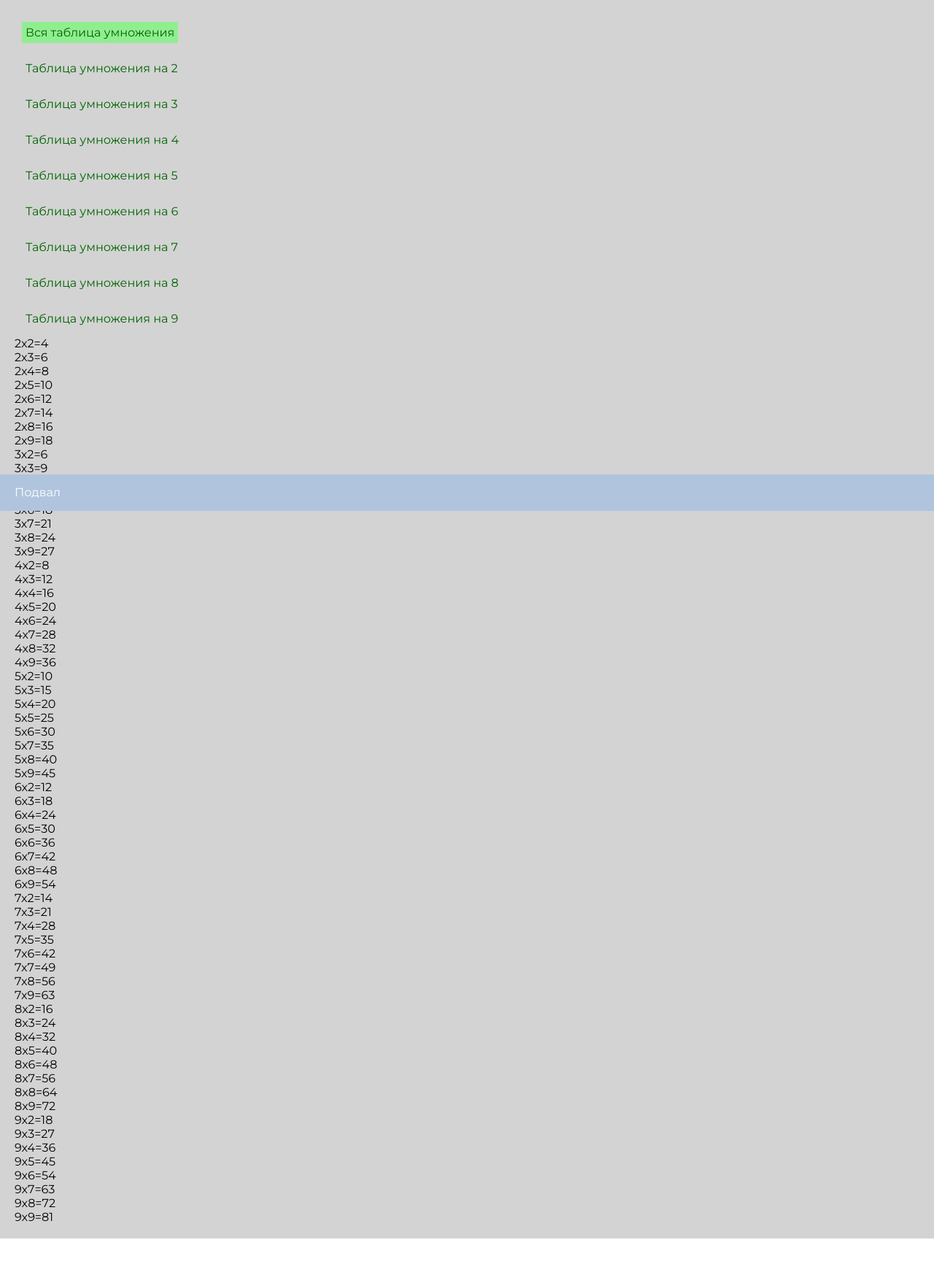
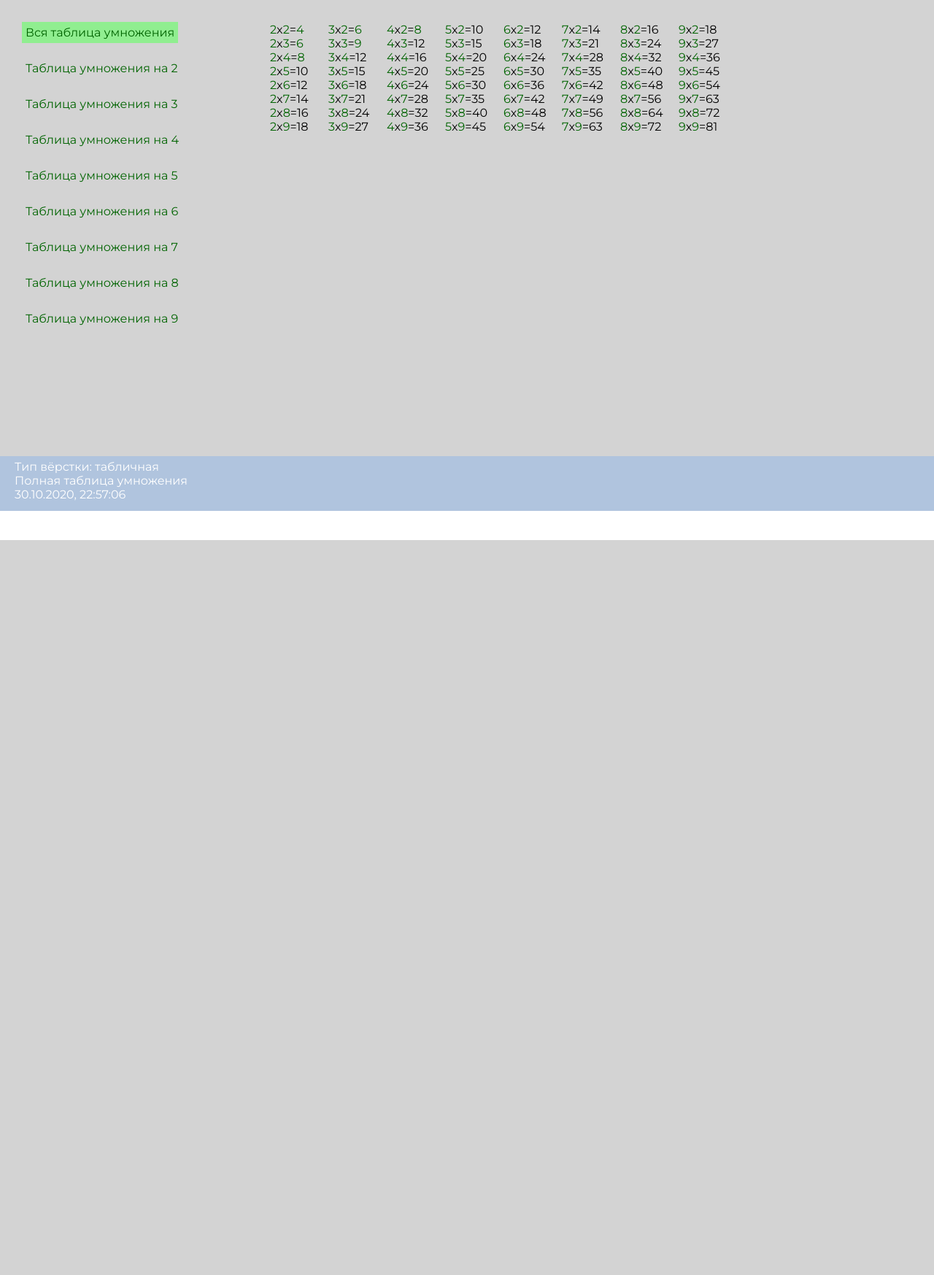
Before and after one commit to StacyGru/php1, a PHP site: page /lab5/index.php in a window 1280 px wide. Shown: the part 100-1847 px from the top of the page at 73% size. After the commit the page ends 840 px from the top, so only its background shows below. Run offline with PHP 8.4, Linux system fonts and the light colour scheme.

Commit message:
Лаба 5 (готова)

```diff
--- a/lab5/index.php
+++ b/lab5/index.php
@@ -46,9 +46,13 @@
             <div class="product_menu">
                 <?php
 
+                    echo '<div class="m">';
+
                     echo '<a href="'; // кнопка "Вся таблица умножения"
                     if (isset($_GET['html_type']))   // добавляем параметр html_type (если он был задан)
                         echo '?html_type='.$_GET['html_type'];
+                    else
+                        echo '/lab5';
                     echo '"';
                     if (!isset($_GET['content']))   // если параметр content не был передан, то кнопка подсвечивается
                         echo ' class="selected"';
@@ -65,13 +69,55 @@
                         echo '>Таблица умножения на '.$i.'</a><br>';
                     }
 
+                ?>
+                </div>
+
+            <div class="main">
+                <?php
+
                     function outRow($n)
                     {
                         for ($i=2; $i<10; $i++)
-                            echo $n.'x'.$i.'='.($n*$i).'</br>';
+                        {
+                            echo outNumAsLink($n).'x',outNumAsLink($i).'=',outNumAsLink($n*$i).'</br>';
+                        }
+                    }
+
+                    function outNumAsLink($p)
+                    {
+                        if (1<$p && $p<10)
+                        {
+                            echo '<a href="?content='.$p; // значение параметра content == цифре на кнопке == значению счётчика
+                            if (isset($_GET['html_type']))   // добавляем параметр html_type (если он был задан)
+                                echo '&html_type='.$_GET['html_type'];
+                            echo '" class="num">'.$p.'</a>';
+                        }
+                        else
+                            echo $p;
                     }
 
                     function outTableForm() // функция вывода в табличной форме
+                    {
+                        echo '<table><tr>';
+                        if  (!isset($_GET['content']))  // если параметр content не был задан то выводим всю таблицу целиком
+                        {
+                            for ($i=2; $i<10; $i++) // счётчик от 2 до 9
+                            {
+                                echo '<td class="ttRow">';
+                                outRow($i);
+                                echo '</td>';
+                            }
+                        }
+                        else    // если параметр content был задан то выводим соответствующую таблицу
+                        {
+                            echo '<td class="ttSingleRow">';
+                            outRow($_GET['content']);
+                            echo '</td>';
+                        }
+                        echo '</table></tr>';
+                    }
+
+                    function outDivForm()   // функция вывода в блочной форме
                     {
                         if  (!isset($_GET['content']))  // если параметр content не был задан то выводим всю таблицу целиком
                         {
@@ -90,11 +136,6 @@
                         }
                     }
 
-                    function outDivForm()   // функция вывода в блочной форме
-                    {
-
-                    }
-
                     if (!isset($_GET['html_type']) || $_GET['html_type']=='TABLE')  // если тип вёрстки не задан (по умолчанию - табличная) или задан тип вёрстки "TABLE"
                         outTableForm();
                     else
@@ -105,7 +146,27 @@
             </main>
 
         <footer>
-            Подвал
+            <?php
+
+            echo 'Тип вёрстки: ';
+            if (!isset($_GET['html_type']) || $_GET['html_type']=='TABLE')
+                echo 'табличная';
+            else
+                echo 'блочная';
+
+            echo '<br>';
+
+            if (!isset($_GET['content']))
+                echo 'Полная таблица умножения';
+            else
+                echo 'Таблица умножения на '.$_GET['content'];
+
+            echo '<br>';
+
+            date_default_timezone_set("Europe/Moscow");
+            echo '<span>'.date("d.m.Y").', '.date("H:i:s").'</span>';
+
+            ?>
             </footer>
         </body>
     </html>
--- a/lab5/style.css
+++ b/lab5/style.css
@@ -25,7 +25,7 @@ main
 
 footer
 {
-    height: 50px;
+    height: 70px;
     width: 100%;
     position: absolute;
     bottom: 0px;
@@ -33,7 +33,7 @@ footer
     background-color: lightsteelblue;
     padding-left: 20px;
     color: white;
-    line-height: 50px;
+    padding-top: 5px;
 }
 
 img
@@ -81,3 +81,40 @@ h1
 {
     background-color: lightgreen;
 }
+
+a.num
+{
+    margin: 0;
+    padding: 0;
+}
+
+div.main
+{
+    margin-top: -430px;
+    margin-left: 350px;
+}
+
+.ttRow
+{
+    width: 80px;
+    display: table-cell;
+}
+
+table
+{
+    padding: 0;
+    margin: 0;
+    border-spacing: 0px;
+    border-collapse: collapse;
+}
+
+td, tr
+{
+    padding: 0;
+    margin: 0;
+}
+
+.ttSingleRow
+{
+    font-size: 20px;
+}
```
